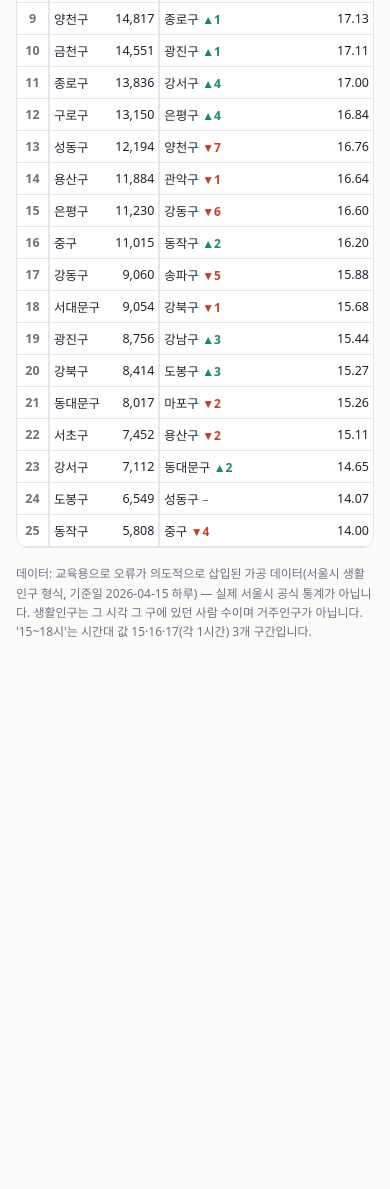
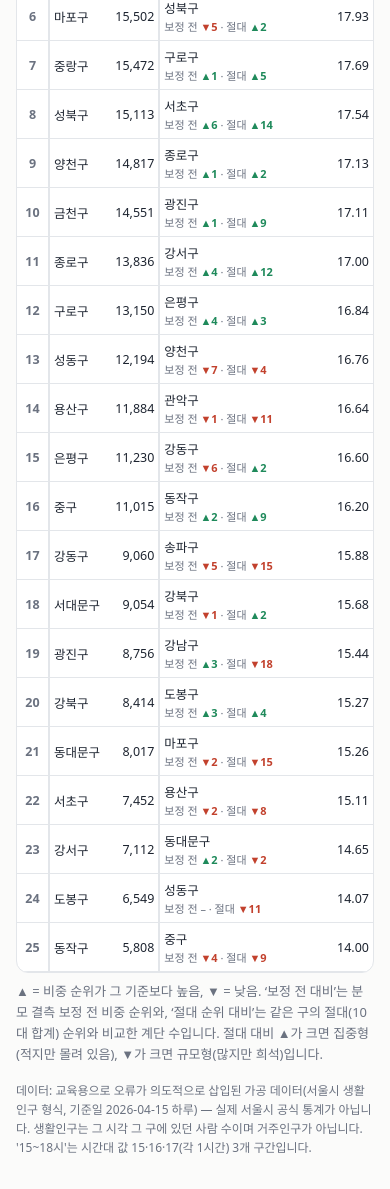
Before and after one commit to 202103116-stack/4-_14-_-D, a plain HTML site: page slides/charts/14조_차트보드.html in a window 390 px wide. Shown: the part 2955-4144 px from the top of the page. Before the commit the page ends 3628 px from the top, so only its background shows below. Drawn offline with Linux system fonts and the light colour scheme; a web font is replaced by a local one.

Commit message:
순위표에 '절대 순위 대비' 비중 순위 변동 추가
- 비중(분모 보정함) 순위를 같은 구의 절대 순위와 비교한 계단 수(▲▼)와 절대 순위 표시
- 모바일은 자치구 이름 아래 한 줄에 '보정 전 · 절대' 두 비교값 함께 표시
- 표 아래에 ▲▼ 읽는 법(절대 대비 ▲ 크면 집중형, ▼ 크면 규모형) 추가

Co-Authored-By: Claude Opus 5.5 <noreply@anthropic.com>

```diff
--- a/slides/charts/14조_차트보드.html
+++ b/slides/charts/14조_차트보드.html
@@ -108,6 +108,10 @@ tr.top5 td { background: var(--band); }
 .gu-btn.on { background: var(--ink); color: var(--card); }
 .mv { font-size: 12px; font-weight: 700; }
 .mv.up { color: var(--up); } .mv.down { color: var(--down); } .mv.flat { color: var(--muted); font-weight: 500; }
+.abs-rk { font-size: 12px; color: var(--muted); }
+.sub2 { display: block; font-size: 11px; color: var(--muted); margin-top: 1px; }
+.sub2 .mv { font-size: 11px; }
+.tbl-note { margin-top: 8px; line-height: 1.6; }
 footer.note { font-size: 12px; color: var(--muted); line-height: 1.6; }
 #tip { position: fixed; z-index: 10; pointer-events: none; background: var(--card); color: var(--ink); border: 1px solid var(--rule); border-radius: 10px;
   padding: 10px 12px; font-size: 13px; line-height: 1.55; box-shadow: 0 6px 20px rgba(0,0,0,.15); min-width: 210px; font-variant-numeric: tabular-nums; }
@@ -199,6 +203,7 @@ body.export #exportFrame { display: grid; width: 1600px; height: 900px; box-sizi
   <details open>
     <summary>순위표 <span>— 같은 순위끼리 한 줄: 절대 순위와 비중(분모 보정함) 순위 나란히</span></summary>
     <div class="tbl"><table id="tbl"></table></div>
+    <p class="hint tbl-note">▲ = 비중 순위가 그 기준보다 높음, ▼ = 낮음. ‘보정 전 대비’는 분모 결측 보정 전 비중 순위와, ‘절대 순위 대비’는 같은 구의 절대(10대 합계) 순위와 비교한 계단 수입니다. 절대 대비 ▲가 크면 집중형(적지만 몰려 있음), ▼가 크면 규모형(많지만 희석)입니다.</p>
   </details>
   <footer class="note">데이터: 교육용으로 오류가 의도적으로 삽입된 가공 데이터(서울시 생활인구 형식, 기준일 2026-04-15 하루) — 실제 서울시 공식 통계가 아닙니다. 생활인구는 그 시각 그 구에 있던 사람 수이며 거주인구가 아닙니다. '15~18시'는 시간대 값 15·16·17(각 1시간) 3개 구간입니다.</footer>
 </div>
@@ -599,13 +604,16 @@ function renderTable() {
   const byAbs = [...D].sort((a, b) => absRank[a.gu] - absRank[b.gu]);
   const bySh = [...D].sort((a, b) => rI[a.gu] - rI[b.gu]);
   const btn = d => `<button type="button" class="gu-btn${cat(d, "imp") === "both" ? " both" : ""}${state.sel === d.gu ? " on" : ""}" data-sel="${d.gu}">${d.gu}</button>`;
-  const mv = d => { const diff = rSk[d.gu] - rI[d.gu]; return diff > 0 ? `<span class="mv up">▲${diff}</span>` : diff < 0 ? `<span class="mv down">▼${-diff}</span>` : `<span class="mv flat">–</span>`; };
+  const arrow = diff => diff > 0 ? `<span class="mv up">▲${diff}</span>` : diff < 0 ? `<span class="mv down">▼${-diff}</span>` : `<span class="mv flat">–</span>`;
+  const mvSkip = d => arrow(rSk[d.gu] - rI[d.gu]);
+  const mvAbs = d => arrow(absRank[d.gu] - rI[d.gu]);
   const M = isMobile();
-  let h = `<thead><tr><th></th><th class="grp sep" colspan="2">절대 · 10대 합계</th><th class="grp sep" colspan="${M ? 2 : 3}">비중 · 전 연령 대비 10대 (분모 보정함)</th></tr>
-    <tr><th>순위</th><th class="sep">자치구</th><th class="num">명</th><th class="sep">자치구</th><th class="num">%</th>${M ? "" : "<th class=\"num\">보정 전 대비</th>"}</tr></thead><tbody>`;
+  let h = `<thead><tr><th></th><th class="grp sep" colspan="2">절대 · 10대 합계</th><th class="grp sep" colspan="${M ? 2 : 4}">비중 · 전 연령 대비 10대 (분모 보정함)</th></tr>
+    <tr><th>순위</th><th class="sep">자치구</th><th class="num">명</th><th class="sep">자치구</th><th class="num">%</th>${M ? "" : "<th class=\"num\">보정 전 대비</th><th class=\"num\">절대 순위 대비</th>"}</tr></thead><tbody>`;
   for (let i = 0; i < 25; i++) {
     const a = byAbs[i], s = bySh[i];
-    h += `<tr class="${i < 5 ? "top5" : ""}"><td class="rk">${i + 1}</td><td class="sep">${btn(a)}</td><td class="num">${fmt(a.abs)}</td><td class="sep">${btn(s)}${M ? " " + mv(s) : ""}</td><td class="num">${s.share.toFixed(2)}</td>${M ? "" : `<td class="num">${mv(s)}</td>`}</tr>`;
+    const subline = M ? `<span class="sub2">보정 전 ${mvSkip(s)} · 절대 ${mvAbs(s)}</span>` : "";
+    h += `<tr class="${i < 5 ? "top5" : ""}"><td class="rk">${i + 1}</td><td class="sep">${btn(a)}</td><td class="num">${fmt(a.abs)}</td><td class="sep">${btn(s)}${subline}</td><td class="num">${s.share.toFixed(2)}</td>${M ? "" : `<td class="num">${mvSkip(s)}</td><td class="num">${mvAbs(s)} <span class="abs-rk">(절대 ${absRank[s.gu]}위)</span></td>`}</tr>`;
   }
   document.getElementById("tbl").innerHTML = h + "</tbody>";
 }
```
Also changed, not shown: slides/charts/index.html (+12 -4 lines).
